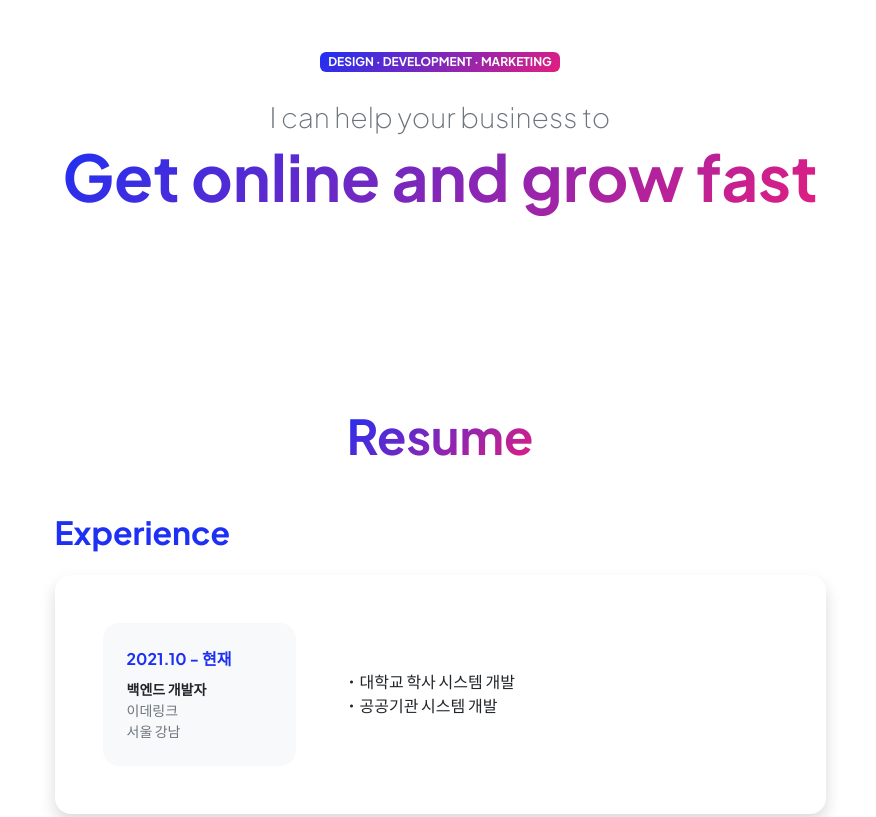
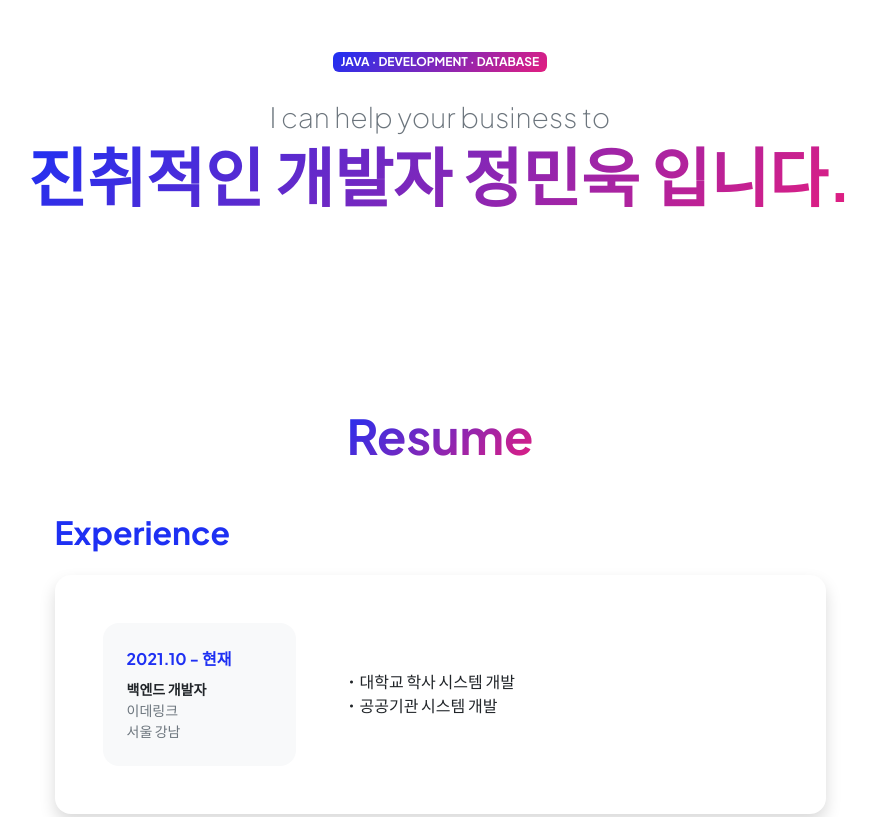
Before and after one commit to dnruk/resume, a plain HTML site: page index.html in a window 1280 px wide. Shown: the top 817 px of the page, without its empty margins (200-1076 px from the left). Drawn offline with nearby package versions, Linux system fonts and the light colour scheme.

Commit message:
이력서 테스트트

```diff
--- a/index.html
+++ b/index.html
@@ -28,9 +28,9 @@
                         <div class="col-xxl-5">
                             <!-- Header text content-->
                             <div class="text-center text-xxl-start">
-                                <div class="badge bg-gradient-primary-to-secondary text-white mb-4"><div class="text-uppercase">Design &middot; Development &middot; Marketing</div></div>
+                                <div class="badge bg-gradient-primary-to-secondary text-white mb-4"><div class="text-uppercase">Java &middot; Development &middot; Database</div></div>
                                 <div class="fs-3 fw-light text-muted">I can help your business to</div>
-                                <h1 class="display-3 fw-bolder mb-5"><span class="text-gradient d-inline">Get online and grow fast</span></h1>
+                                <h1 class="display-3 fw-bolder mb-5"><span class="text-gradient d-inline">진취적인 개발자 정민욱 입니다.</span></h1>
                             </div>
                         </div>
                     </div>
```
